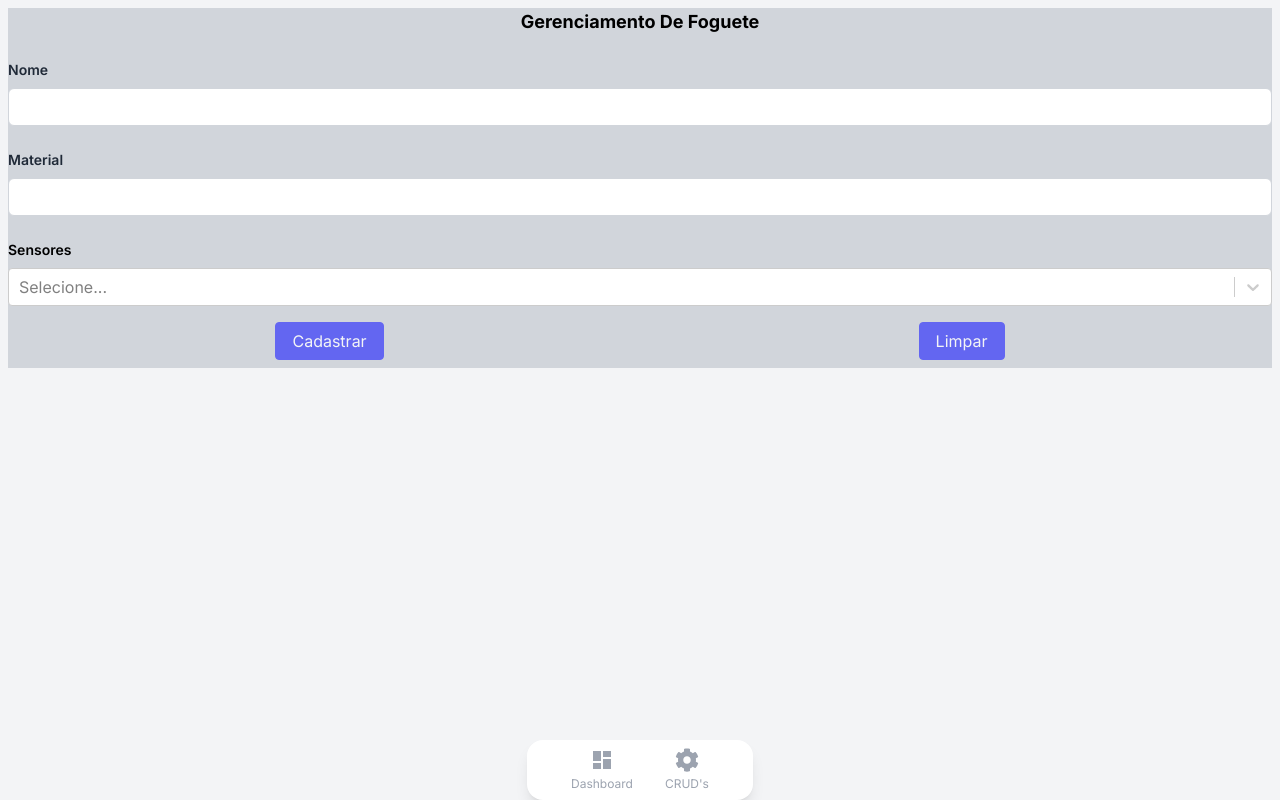
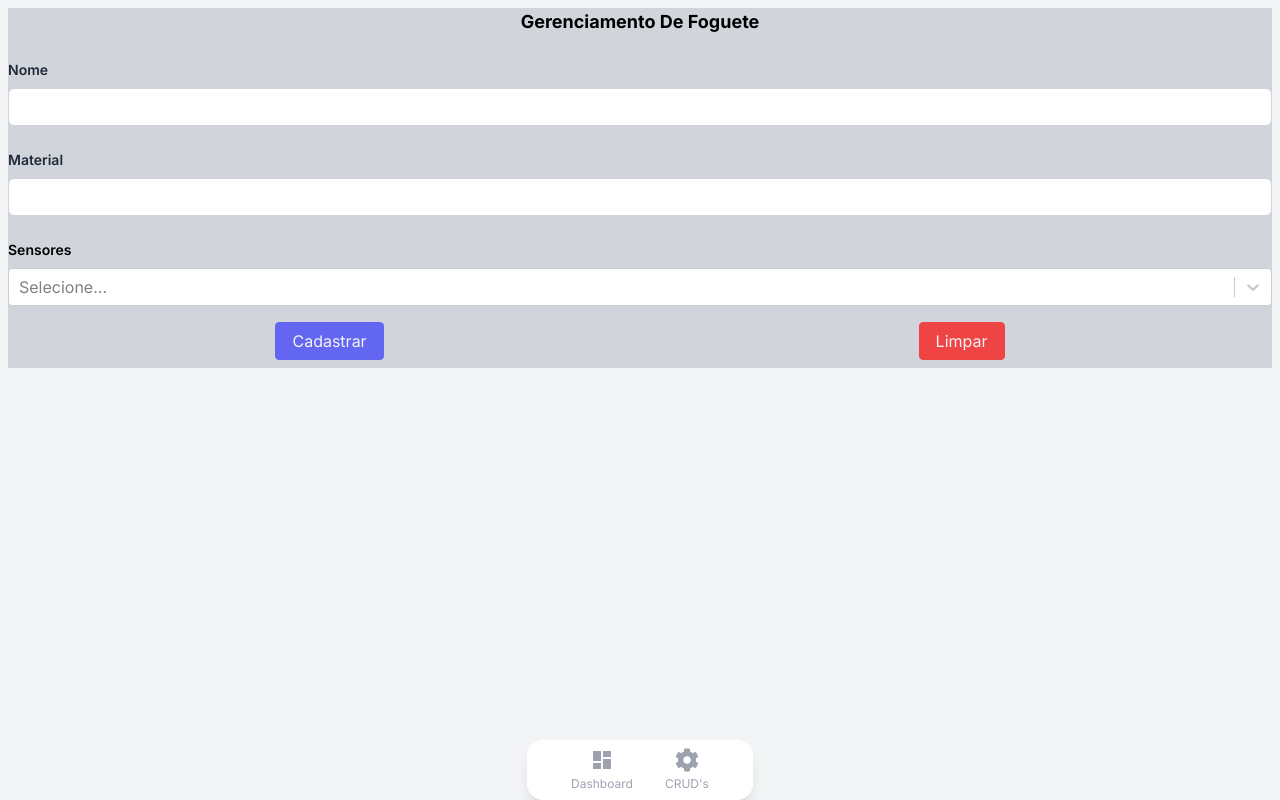
Before and after one commit to LucasLopesFrazao/pi1-foguete, a Next.js app: page /foguete in a window 1280 px wide. Built offline with nearby package versions, Linux system fonts and the light colour scheme; no server answers; sample sign-in values are in the browser's storage.

Commit message:
Change buttons colors

```diff
--- a/src/app/(cruds)/foguete/listRocket.tsx
+++ b/src/app/(cruds)/foguete/listRocket.tsx
@@ -71,7 +71,7 @@ export default function ListRocket({
                 >
                   Editar
                 </Button>
-                <Button variant="primary" onClick={() => onDelete(rocket.id)}>
+                <Button variant="danger" onClick={() => onDelete(rocket.id)}>
                   Excluir
                 </Button>
               </div>
--- a/src/app/(cruds)/foguete/page.tsx
+++ b/src/app/(cruds)/foguete/page.tsx
@@ -139,7 +139,7 @@ export default function Foguete() {
             <Button variant="primary" onClick={handleSendRocket}>
               {rocket.id ? "Editar" : "Cadastrar"}
             </Button>
-            <Button variant="primary" onClick={resetRocket}>
+            <Button variant="danger" onClick={resetRocket}>
               Limpar
             </Button>
           </div>
--- a/src/app/(cruds)/sensor/listSensor.tsx
+++ b/src/app/(cruds)/sensor/listSensor.tsx
@@ -35,7 +35,7 @@ export default function ListSensor({setSensor, data, onDelete}: Props) {
             render: (sensor: any) => (
               <div className="flex gap-2">
                 <Button variant="primary" onClick={()=>setSensor(sensor)}>Editar</Button>
-                <Button variant="primary" onClick={()=>onDelete(sensor.id)}>Excluir</Button>
+                <Button variant="danger" onClick={()=>onDelete(sensor.id)}>Excluir</Button>
               </div>
             ),
           },
--- a/src/app/(cruds)/sensor/page.tsx
+++ b/src/app/(cruds)/sensor/page.tsx
@@ -134,7 +134,7 @@ export default function Sensor() {
               {sensor.id ? "Editar" : "Cadastrar"}
             </Button>
             <Button
-              variant="primary"
+              variant="danger"
               onClick={() =>
                 setSensor({
                   id: "",
```
